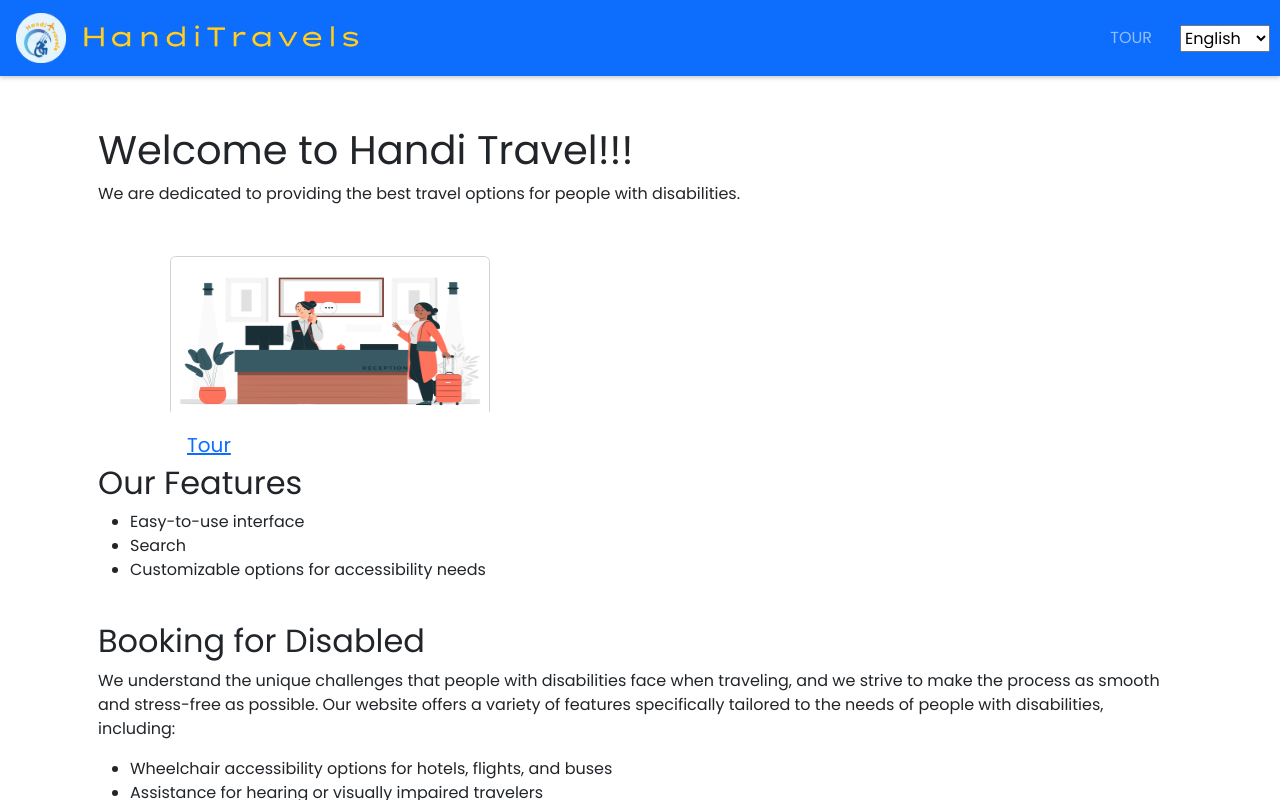
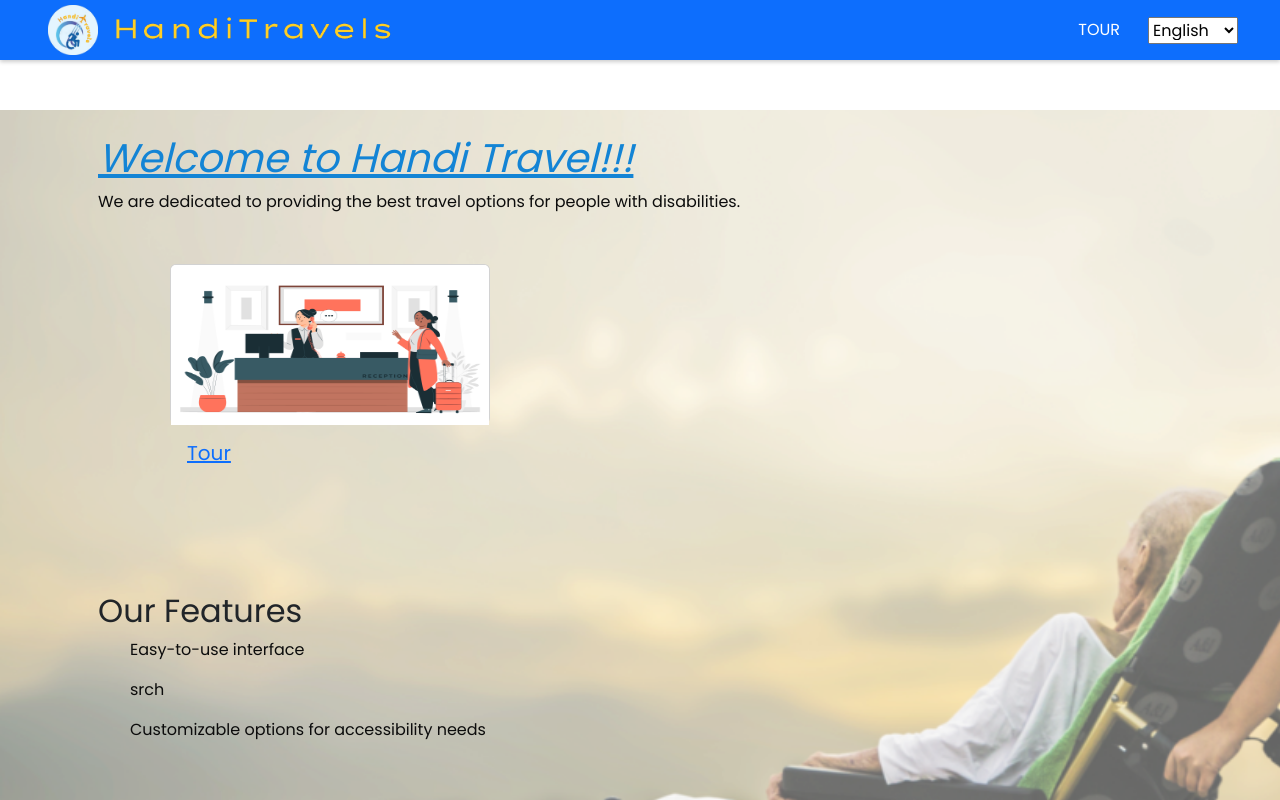
Before and after one commit to akshatranadive/handitravel, a React (Create React App) app: page / in a window 1280 px wide. Shown: the top 800 px of the page. Built offline with nearby package versions, Linux system fonts and the light colour scheme.

Commit message:
css changes

```diff
--- a/src/HomePage.css
+++ b/src/HomePage.css
@@ -10,7 +10,7 @@ body {
   }
 
   .nav-link {
-    color: rgb(255, 255, 255);
+    /* color: rgb(255, 255, 255); */
     /*color: rgb(7, 161, 48);*/
     font-weight: 500;
     margin-left: 10px;
@@ -19,11 +19,10 @@ body {
     /* outline-style: groove; */
     cursor: pointer;
   }
-
+/*
   .nav-link:hover {
     color: rgb(255, 53, 53);
-    /* color: rgb(235, 255, 53); */
-  }
+  } */
 
   /* .navbar-nav {
     margin-right: 0;
@@ -40,49 +39,40 @@ body {
     font-size: 2rem;
     font-weight: bold;
     text-decoration-line: underline;
-    text-decoration-color: rgb(219, 219, 224);
+    /* text-decoration-color: rgb(219, 219, 224); */
     color: #1384d5;
-    margin-bottom: 1rem;
     border-color: aqua;
     font-style: oblique;
-    text-align: center;
   }
 
   /* Style for paragraph */
   p {
-    font-size: 1.2rem;
+    font-size: 1rem;
     line-height: 1.5;
     color: #0c0c0c;
-    margin-bottom: 2rem;
-    text-align: center;
   }
 
   li {
-    font-size: 1.2rem;
+    font-size: 1rem;
     line-height: 1.5;
     color: #0c0c0c;
-    margin-bottom: 2rem;
-    text-align: center;
   }
 
-  h2 {
+  /* h2 {
     font-size: 2rem;
     font-weight: bold;
     color: #1384d5;
     margin-bottom: 1rem;
     border-color: aqua;
     font-style: oblique;
-    text-align: center;
-  }
+  } */
 
   span {
     color: #0c0c0c;
   }
-  .img {
-    background-image: url("");
-    background-size: cover;
-    background-position: center;
-    filter: blur(5px);
-    /* backdrop-filter: blur(5px); */
 
+  .bimage {
+    background-image: url('./assets/finalbg.png');
+    background-size:cover;
+    height: 135vh;
   }
--- a/src/HomePage.js
+++ b/src/HomePage.js
@@ -1,5 +1,5 @@
 import { Card, Col, Container, Row } from 'react-bootstrap';
-import './App.css'; // Import custom styles for the App component
+import './HomePage.css'; // Import custom styles for the App component
 import hotels from './assets/hotels.jpg';
 import commute from './assets/commute.jpg';
 // import logoup from './assets/logoup.png';
@@ -19,6 +19,7 @@ const Homepage = () =>{
 
 
   return (
+    <div className='bimage'>
     <div className="container">
       {/* <div className="bg-image bg-image p-5 text-center shadow-1-strong rounded mb-5 text-white"  src={happy}>
         asffsdfwf
@@ -31,9 +32,10 @@ const Homepage = () =>{
       </div> */}
          {/* Background imaage of happy disabled people */}
 
+
       <div className='mx-3'>
         <div className="img">
-
+       <br></br>
           {/* <h1>Welcome to Handi Travel!!</h1> */}
           <h1>{t("greeting")}</h1>
           <p>{t("We are dedicated")}</p>
@@ -49,7 +51,7 @@ const Homepage = () =>{
                 <Card style={{ width: '20rem', height: '10rem' }}>
                   <Card.Img variant="top" style={{ height: '10rem' }} src={hotels} />
                   <Card.Body>
-                    <Card.Title>{t("Tour")}</Card.Title>
+                  <Card.Title>{t("Tour")}</Card.Title>
                   </Card.Body>
                 </Card>
               </a>
@@ -62,38 +64,44 @@ const Homepage = () =>{
         </Container>
 
         </div>
+        <br></br>
+        <br></br>
+        <br></br>
+        <br></br>
+        <br></br>
         <div className='my-5'>
         {/* <h2>Our Features</h2> */}
         <h2>{t("our features")}</h2>
           <ul>
             {/* <li>Easy-to-use interface</li> */}
-            <li>{t("easy")}</li>
+            <p>{t("easy")}</p>
             {/*<li>Search and compare prices for hotels, flights, and buses</li> */}
-            <li>{t("search")}</li>
+            <p>{t("srch")}</p>
             {/*<li>Customizable options for accessibility needs</li> */}
-            <li>{t("options")}</li>
+            <p>{t("options")}</p>
           </ul>
-          <br />
+          {/* <br /> */}
           {/*<h2>Booking for Disabled</h2> */}
-          <h2>{t("booking")}</h2>
+          {/* <h2>{t("booking")}</h2> */}
           {/*<p>We understand the unique challenges that people with disabilities face when traveling, and we strive to make the process as smooth and stress-free as possible. Our website offers a variety of features specifically tailored to the needs of people with disabilities, including:</p> */}
-          <p>{t("understand")}</p>
-          <ul>
+          {/* <p>{t("understand")}</p> */}
+          {/* <ul> */}
             {/*<li>Wheelchair accessibility options for hotels, flights, and buses</li> */}
-            <li>{t("wheelchair")}</li>
+            {/* <li>{t("wheelchair")}</li> */}
             {/*<li>Assistance for hearing or visually impaired travelers</li> */}
-            <li>{t("assistance")}</li>
+            {/* <li>{t("assistance")}</li> */}
             {/*<li>Special needs assistance, such as service animals and mobility equipment rental</li> */}
-            <li>{t("special")}</li>
-          </ul>
+            {/* <li>{t("special")}</li> */}
+          {/* </ul> */}
   </div>
 
 
-  <div>
+  {/* <div> */}
   {/*<h2>Price Comparison</h2> */}
-  <h2>{t("price")}</h2>
+  {/* <h2>{t("price")}</h2> */}
   {/*<p>We are committed to providing our users with the best prices for their travel needs. Our website allows you to easily compare prices from different providers, so you can be sure you're getting the best deal. </p> */}
-  <p>{t("commited")}</p>
+  {/* <p>{t("commited")}</p> */}
+  {/* </div> */}
   </div>
   </div>
   </div>)}
```
